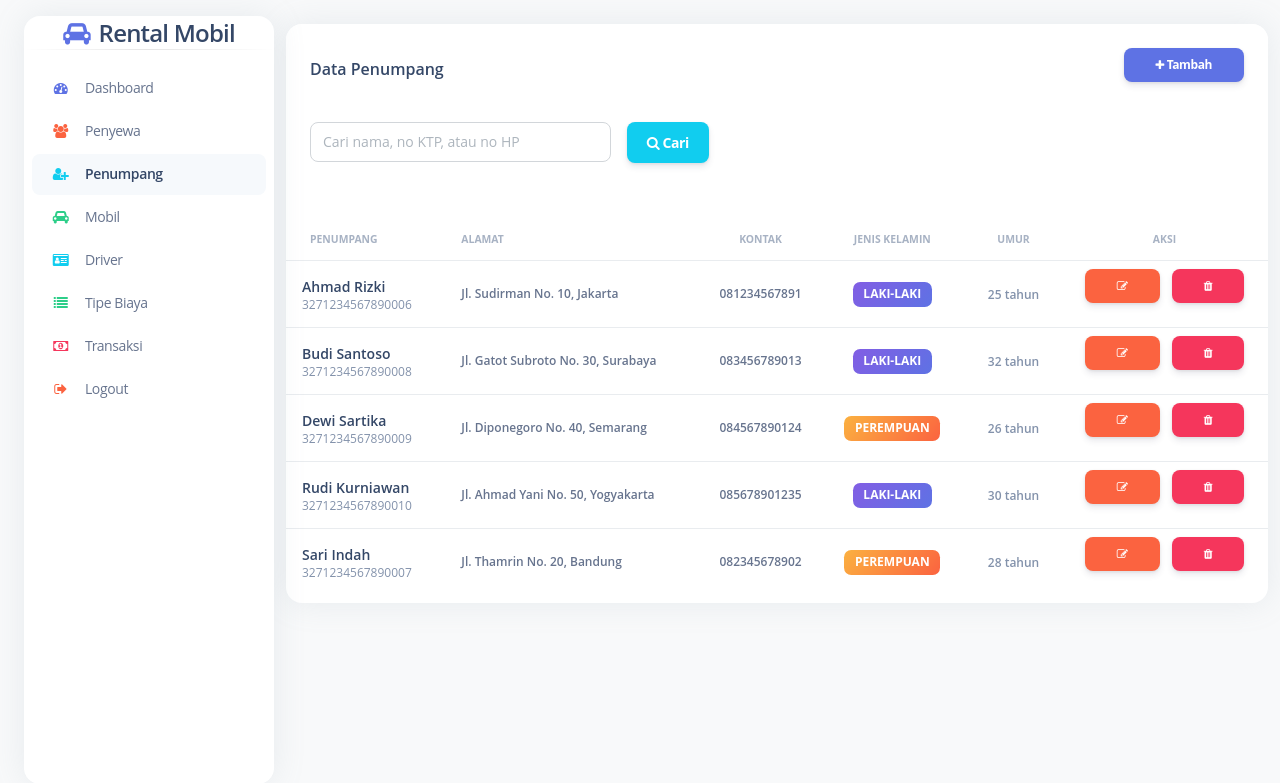
After one commit to FrankStein31/Pendataan-Penyewaan-Mobil, a PHP site: page /pages/penumpang.php in a window 1280 px wide. The commit adds this page. Shown: the top 783 px of the page. Run offline with PHP 8.4, Linux system fonts and the light colour scheme; a user stored in the database is signed in; data comes from the database, SQL or seed files in the repository; both versions use the stored data as it was after the commit.

Commit message:
tambahkan Kelola penumpang (mirip seperti penyewa)

```diff
--- /dev/null
+++ b/pages/penumpang.php
@@ -0,0 +1,357 @@
+<?php
+include '../koneksi/koneksi.php';
+session_start();
+
+// Cek login
+if(!isset($_SESSION['login'])) {
+  header("Location: ../login.php");
+  exit;
+}
+
+// PHP logic for adding a passenger
+if(isset($_POST['tambah'])) {
+  $nama_penumpang = $_POST['nama_penumpang'];
+  $alamat = $_POST['alamat'];
+  $no_telp = $_POST['no_telp'];
+  $no_ktp = $_POST['no_ktp'];
+  $jenis_kelamin = $_POST['jenis_kelamin'];
+  $umur = $_POST['umur'];
+
+  mysqli_query($conn, "INSERT INTO penumpang (nama_penumpang, alamat, no_telp, no_ktp, jenis_kelamin, umur)
+                      VALUES ('$nama_penumpang', '$alamat', '$no_telp', '$no_ktp', '$jenis_kelamin', '$umur')");
+
+  header("Location: penumpang.php");
+}
+
+// PHP logic for editing a passenger
+if(isset($_POST['edit'])) {
+  $id_penumpang = $_POST['id_penumpang'];
+  $nama_penumpang = $_POST['nama_penumpang'];
+  $alamat = $_POST['alamat'];
+  $no_telp = $_POST['no_telp'];
+  $no_ktp = $_POST['no_ktp'];
+  $jenis_kelamin = $_POST['jenis_kelamin'];
+  $umur = $_POST['umur'];
+
+  mysqli_query($conn, "UPDATE penumpang SET
+                    nama_penumpang='$nama_penumpang',
+                    alamat='$alamat',
+                    no_telp='$no_telp',
+                    no_ktp='$no_ktp',
+                    jenis_kelamin='$jenis_kelamin',
+                    umur='$umur'
+                    WHERE id_penumpang='$id_penumpang'");
+
+  header("Location: penumpang.php");
+}
+
+// PHP logic for deleting a passenger
+if(isset($_POST['hapus'])) {
+  $id_penumpang = $_POST['id_penumpang'];
+  mysqli_query($conn, "DELETE FROM penumpang WHERE id_penumpang='$id_penumpang'");
+  header("Location: penumpang.php");
+}
+?>
+<!DOCTYPE html>
+<html lang="en">
+<head>
+  <meta charset="utf-8" />
+  <meta name="viewport" content="width=device-width, initial-scale=1, shrink-to-fit=no">
+  <title>Penumpang - Sistem Pendataan Penyewaan Mobil</title>
+  <link href="../styling/assets/css/nucleo-icons.css" rel="stylesheet" />
+  <link href="../styling/assets/css/nucleo-svg.css" rel="stylesheet" />
+  <link href="../styling/assets/css/argon-dashboard.css" rel="stylesheet" />
+  <link rel="stylesheet" href="https://cdnjs.cloudflare.com/ajax/libs/font-awesome/4.7.0/css/font-awesome.min.css">
+
+  <script src="../styling/assets/js/core/popper.min.js"></script>
+  <script src="../styling/assets/js/core/bootstrap.min.js"></script>
+  <script src="../styling/assets/js/plugins/perfect-scrollbar.min.js"></script>
+  <script src="../styling/assets/js/plugins/smooth-scrollbar.min.js"></script>
+</head>
+
+<body class="g-sidenav-show bg-gray-100">
+  <aside class="sidenav bg-white navbar navbar-vertical navbar-expand-xs border-0 border-radius-xl my-3 fixed-start ms-4" id="sidenav-main">
+    <div class="sidenav-header">
+      <div class="d-flex align-items-center justify-content-center">
+        <i class="fa fa-car text-primary me-2" style="font-size: 24px;"></i>
+        <h4 class="m-0">Rental Mobil</h4>
+      </div>
+    </div>
+    <hr class="horizontal dark mt-0">
+    <div class="collapse navbar-collapse w-auto" id="sidenav-collapse-main">
+      <ul class="navbar-nav">
+        <li class="nav-item">
+          <a class="nav-link" href="../index.php">
+            <div class="icon icon-shape icon-sm border-radius-md text-center me-2 d-flex align-items-center justify-content-center">
+              <i class="fa fa-dashboard text-primary text-sm opacity-10"></i>
+            </div>
+            <span class="nav-link-text ms-1">Dashboard</span>
+          </a>
+        </li>
+        <li class="nav-item">
+          <a class="nav-link" href="penyewa.php">
+            <div class="icon icon-shape icon-sm border-radius-md text-center me-2 d-flex align-items-center justify-content-center">
+              <i class="fa fa-users text-warning text-sm opacity-10"></i>
+            </div>
+            <span class="nav-link-text ms-1">Penyewa</span>
+          </a>
+        </li>
+        <li class="nav-item">
+          <a class="nav-link active" href="penumpang.php">
+            <div class="icon icon-shape icon-sm border-radius-md text-center me-2 d-flex align-items-center justify-content-center">
+              <i class="fa fa-user-plus text-info text-sm opacity-10"></i>
+            </div>
+            <span class="nav-link-text ms-1">Penumpang</span>
+          </a>
+        </li>
+        <li class="nav-item">
+          <a class="nav-link" href="mobil.php">
+            <div class="icon icon-shape icon-sm border-radius-md text-center me-2 d-flex align-items-center justify-content-center">
+              <i class="fa fa-car text-success text-sm opacity-10"></i>
+            </div>
+            <span class="nav-link-text ms-1">Mobil</span>
+          </a>
+        </li>
+        <li class="nav-item">
+          <a class="nav-link" href="driver.php">
+            <div class="icon icon-shape icon-sm border-radius-md text-center me-2 d-flex align-items-center justify-content-center">
+              <i class="fa fa-id-card text-info text-sm opacity-10"></i>
+            </div>
+            <span class="nav-link-text ms-1">Driver</span>
+          </a>
+        </li>
+         <li class="nav-item">
+          <a class="nav-link" href="tipe_biaya.php">
+            <div class="icon icon-shape icon-sm border-radius-md text-center me-2 d-flex align-items-center justify-content-center">
+              <i class="fa fa-list text-success text-sm opacity-10"></i>
+            </div>
+            <span class="nav-link-text ms-1">Tipe Biaya</span>
+          </a>
+        </li>
+        <li class="nav-item">
+          <a class="nav-link" href="transaksi.php">
+            <div class="icon icon-shape icon-sm border-radius-md text-center me-2 d-flex align-items-center justify-content-center">
+              <i class="fa fa-money text-danger text-sm opacity-10"></i>
+            </div>
+            <span class="nav-link-text ms-1">Transaksi</span>
+          </a>
+        </li>
+        <li class="nav-item">
+          <a class="nav-link" href="../logout.php" onclick="return confirm('Yakin ingin logout?')">
+            <div class="icon icon-shape icon-sm border-radius-md text-center me-2 d-flex align-items-center justify-content-center">
+              <i class="fa fa-sign-out text-warning text-sm opacity-10"></i>
+            </div>
+            <span class="nav-link-text ms-1">Logout</span>
+          </a>
+        </li>
+      </ul>
+    </div>
+  </aside>
+
+  <main class="main-content position-relative border-radius-lg">
+    <div class="container-fluid py-4">
+      <div class="row">
+        <div class="col-12">
+          <div class="card mb-4">
+            <div class="card-header pb-0 d-flex justify-content-between align-items-center">
+              <h6>Data Penumpang</h6>
+              <button class="btn btn-primary btn-sm" data-bs-toggle="modal" data-bs-target="#tambahModal">
+                <i class="fa fa-plus"></i> Tambah
+              </button>
+            </div>
+            <div class="card-body px-0 pt-0 pb-2">
+              <div class="p-4">
+                <form method="GET" class="row g-3 mb-3">
+                  <div class="col-md-4">
+                    <input type="text" class="form-control" name="q" placeholder="Cari nama, no KTP, atau no HP" value="<?= isset($_GET['q']) ? htmlspecialchars($_GET['q']) : '' ?>">
+                  </div>
+                  <div class="col-md-2">
+                    <button type="submit" class="btn btn-info"><i class="fa fa-search"></i> Cari</button>
+                    <?php if(isset($_GET['q']) && $_GET['q'] != '') { ?>
+                    <a href="penumpang.php" class="btn btn-secondary">Reset</a>
+                    <?php } ?>
+                  </div>
+                </form>
+              </div>
+              <div class="table-responsive p-0">
+                <table class="table align-items-center mb-0">
+                  <thead>
+                    <tr>
+                      <th class="text-uppercase text-secondary text-xxs font-weight-bolder opacity-7">Penumpang</th>
+                      <th class="text-uppercase text-secondary text-xxs font-weight-bolder opacity-7 ps-2">Alamat</th>
+                      <th class="text-center text-uppercase text-secondary text-xxs font-weight-bolder opacity-7">Kontak</th>
+                      <th class="text-center text-uppercase text-secondary text-xxs font-weight-bolder opacity-7">Jenis Kelamin</th>
+                      <th class="text-center text-uppercase text-secondary text-xxs font-weight-bolder opacity-7">Umur</th>
+                      <th class="text-center text-uppercase text-secondary text-xxs font-weight-bolder opacity-7">Aksi</th>
+                    </tr>
+                  </thead>
+                  <tbody>
+                    <?php
+                    // Query pencarian
+                    $where = '';
+                    if(isset($_GET['q']) && $_GET['q'] != '') {
+                      $q = mysqli_real_escape_string($conn, $_GET['q']);
+                      $where = "WHERE nama_penumpang LIKE '%$q%' OR no_ktp LIKE '%$q%' OR no_telp LIKE '%$q%'";
+                    }
+                    $query = mysqli_query($conn, "SELECT * FROM penumpang $where ORDER BY nama_penumpang");
+                    while($data = mysqli_fetch_array($query)) {
+                    ?>
+                    <tr>
+                      <td>
+                        <div class="d-flex px-2 py-1">
+                          <div class="d-flex flex-column justify-content-center">
+                            <h6 class="mb-0 text-sm"><?= $data['nama_penumpang'] ?></h6>
+                            <p class="text-xs text-secondary mb-0"><?= $data['no_ktp'] ?></p>
+                          </div>
+                        </div>
+                      </td>
+                      <td>
+                        <p class="text-xs font-weight-bold mb-0"><?= $data['alamat'] ?></p>
+                      </td>
+                      <td class="align-middle text-center text-sm">
+                        <p class="text-xs font-weight-bold mb-0"><?= $data['no_telp'] ?></p>
+                      </td>
+                      <td class="align-middle text-center">
+                        <span class="badge badge-sm bg-gradient-<?= $data['jenis_kelamin'] == 'Laki-laki' ? 'primary' : 'warning' ?>">
+                          <?= $data['jenis_kelamin'] ?>
+                        </span>
+                      </td>
+                      <td class="align-middle text-center">
+                        <span class="text-secondary text-xs font-weight-bold"><?= $data['umur'] ?> tahun</span>
+                      </td>
+                      <td class="align-middle text-center">
+                        <button class="btn btn-warning btn-sm me-2" data-bs-toggle="modal" data-bs-target="#editModal<?= $data['id_penumpang'] ?>">
+                          <i class="fa fa-edit"></i>
+                        </button>
+                        <button class="btn btn-danger btn-sm" onclick="if(confirm('Hapus penumpang ini?')) { document.getElementById('formHapus<?= $data['id_penumpang'] ?>').submit(); }">
+                          <i class="fa fa-trash"></i>
+                        </button>
+                        <form id="formHapus<?= $data['id_penumpang'] ?>" action="" method="POST">
+                          <input type="hidden" name="id_penumpang" value="<?= $data['id_penumpang'] ?>">
+                          <input type="hidden" name="hapus" value="1">
+                        </form>
+                      </td>
+                    </tr>
+                    <?php } ?>
+                  </tbody>
+                </table>
+              </div>
+            </div>
+          </div>
+        </div>
+      </div>
+    </div>
+  </main>
+
+  <!-- Modal Tambah -->
+  <div class="modal fade" id="tambahModal" tabindex="-1" role="dialog" aria-hidden="true">
+    <div class="modal-dialog" role="document">
+      <div class="modal-content">
+        <div class="modal-header">
+          <h5 class="modal-title d-flex align-items-center">
+            <i class="fa fa-plus text-primary me-2"></i>Tambah Penumpang Baru
+          </h5>
+          <button type="button" class="btn-close" data-bs-dismiss="modal" aria-label="Close"></button>
+        </div>
+        <form action="" method="POST">
+          <div class="modal-body">
+            <div class="form-group mb-3">
+              <label class="form-label">Nama Penumpang</label>
+              <input type="text" class="form-control" name="nama_penumpang" required>
+            </div>
+            <div class="form-group mb-3">
+              <label class="form-label">Alamat</label>
+              <textarea class="form-control" name="alamat" rows="3"></textarea>
+            </div>
+            <div class="form-group mb-3">
+              <label class="form-label">No. Telepon</label>
+              <input type="text" class="form-control" name="no_telp">
+            </div>
+            <div class="form-group mb-3">
+              <label class="form-label">No. KTP</label>
+              <input type="text" class="form-control" name="no_ktp">
+            </div>
+            <div class="form-group mb-3">
+              <label class="form-label">Jenis Kelamin</label>
+              <select class="form-control" name="jenis_kelamin">
+                <option value="">Pilih Jenis Kelamin</option>
+                <option value="Laki-laki">Laki-laki</option>
+                <option value="Perempuan">Perempuan</option>
+              </select>
+            </div>
+            <div class="form-group mb-3">
+              <label class="form-label">Umur</label>
+              <input type="number" class="form-control" name="umur" min="1" max="120">
+            </div>
+          </div>
+          <div class="modal-footer">
+            <button type="button" class="btn bg-gradient-secondary" data-bs-dismiss="modal">Batal</button>
+            <button type="submit" name="tambah" class="btn bg-gradient-primary">
+              <i class="fa fa-save me-2"></i>Simpan
+            </button>
+          </div>
+        </form>
+      </div>
+    </div>
+  </div>
+
+  <!-- Modal Edit -->
+  <?php
+  $query = mysqli_query($conn, "SELECT * FROM penumpang ORDER BY nama_penumpang");
+  while($data = mysqli_fetch_array($query)) {
+  ?>
+  <div class="modal fade" id="editModal<?= $data['id_penumpang'] ?>" tabindex="-1" role="dialog" aria-hidden="true">
+    <div class="modal-dialog" role="document">
+      <div class="modal-content">
+        <div class="modal-header">
+          <h5 class="modal-title d-flex align-items-center">
+            <i class="fa fa-edit text-warning me-2"></i>Edit Penumpang
+          </h5>
+          <button type="button" class="btn-close" data-bs-dismiss="modal" aria-label="Close"></button>
+        </div>
+        <form action="" method="POST">
+          <input type="hidden" name="id_penumpang" value="<?= $data['id_penumpang'] ?>">
+          <div class="modal-body">
+            <div class="form-group mb-3">
+              <label class="form-label">Nama Penumpang</label>
+              <input type="text" class="form-control" name="nama_penumpang" value="<?= $data['nama_penumpang'] ?>" required>
+            </div>
+            <div class="form-group mb-3">
+              <label class="form-label">Alamat</label>
+              <textarea class="form-control" name="alamat" rows="3"><?= $data['alamat'] ?></textarea>
+            </div>
+            <div class="form-group mb-3">
+              <label class="form-label">No. Telepon</label>
+              <input type="text" class="form-control" name="no_telp" value="<?= $data['no_telp'] ?>">
+            </div>
+            <div class="form-group mb-3">
+              <label class="form-label">No. KTP</label>
+              <input type="text" class="form-control" name="no_ktp" value="<?= $data['no_ktp'] ?>">
+            </div>
+            <div class="form-group mb-3">
+              <label class="form-label">Jenis Kelamin</label>
+              <select class="form-control" name="jenis_kelamin">
+                <option value="">Pilih Jenis Kelamin</option>
+                <option value="Laki-laki" <?= $data['jenis_kelamin'] == 'Laki-laki' ? 'selected' : '' ?>>Laki-laki</option>
+                <option value="Perempuan" <?= $data['jenis_kelamin'] == 'Perempuan' ? 'selected' : '' ?>>Perempuan</option>
+              </select>
+            </div>
+            <div class="form-group mb-3">
+              <label class="form-label">Umur</label>
+              <input type="number" class="form-control" name="umur" min="1" max="120" value="<?= $data['umur'] ?>">
+            </div>
+          </div>
+          <div class="modal-footer">
+            <button type="button" class="btn bg-gradient-secondary" data-bs-dismiss="modal">Batal</button>
+            <button type="submit" name="edit" class="btn bg-gradient-primary">
+              <i class="fa fa-save me-2"></i>Update
+            </button>
+          </div>
+        </form>
+      </div>
+    </div>
+  </div>
+  <?php } ?>
+
+</body>
+</html>
```
Also changed, not shown: index.php (+8 -0 lines), pages/driver.php (+8 -0 lines), pages/mobil.php (+8 -0 lines), pages/penyewa.php (+8 -0 lines), pages/tipe_biaya.php (+8 -0 lines), pages/transaksi.php (+8 -0 lines), pendataan_penyewaan_mobil.sql (+72 -34 lines), README.md.
